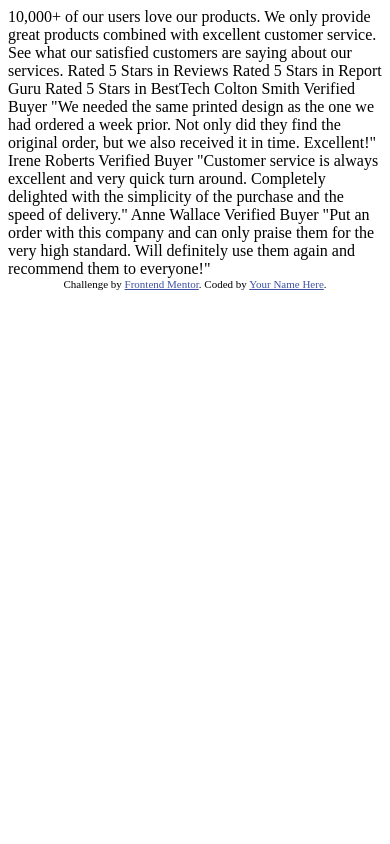
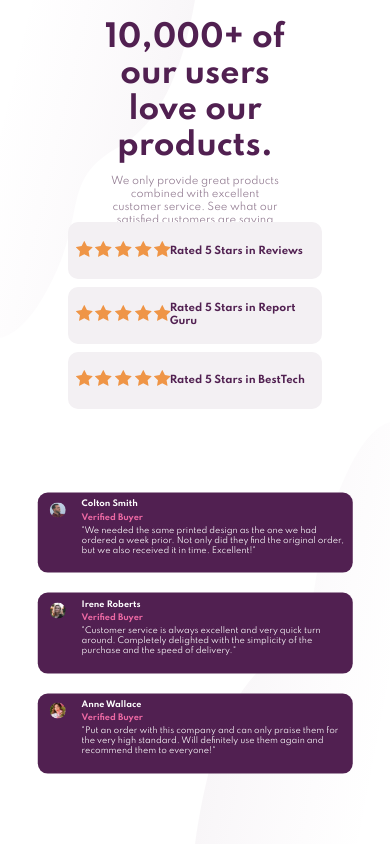
Before and after one commit to OhadBrunner/social-proof-section-master, a website: page index.html in a window 390 px wide. Drawn offline with Linux system fonts and the light colour scheme.

Commit message:
Challenge completed

```diff
--- /dev/null
+++ b/SASS/main.scss
@@ -0,0 +1,308 @@
+// SASS VARIABLES
+$color-primary-dark-purple: #512051;
+$color-primamry-light-purple: #927B91;
+$color-primary-pink: #EE69A4; // RESET
+
+*,
+*::after,
+*::before {
+  margin: 0;
+  padding: 0;
+  box-sizing: inherit;
+}
+
+html {
+  font-size: 62.5%;
+}
+
+body {
+  box-sizing: border-box;
+  position: relative;
+  font-family: 'Spartan', sans-serif;
+}
+
+.background {
+  position: relative;
+  height: 100vh;
+
+  .top-image {
+    position: absolute;
+    top: 0;
+    left: 0;
+  }
+
+  .bottom-image {
+    position: absolute;
+    right: 0;
+    bottom: 0;
+  }
+
+  .top-container {
+    position: absolute;
+    top: 0;
+    height: 50%;
+    width: 100%;
+
+    .left-box {
+      position: absolute;
+      top: 0;
+      left: 0;
+      height: 100%;
+      width: 50%;
+
+      .big-title {
+        margin: 10% 20% 0 15%;
+        font-size: 5rem;
+        font-weight: 700;
+        color: $color-primary-dark-purple;
+      }
+
+      .description {
+        margin: 2% 20% 0 15%;
+        font-size: 1.6rem;
+        font-weight: 400;
+        color: $color-primamry-light-purple;
+      }
+    }
+
+    .right-box {
+      position: absolute;
+      top: 10%;
+      right: 0;
+      height: 100%;
+      width: 50%;
+
+      .stars-box {
+        background-color: lighten($color-primamry-light-purple, 42%);
+        border-radius: 10px;
+        width: 65%;
+        height: 15%;
+        margin-bottom: 2%;
+        position: relative;
+
+        .stars {
+          display: inline-block;
+          position: absolute;
+          top: 50%;
+          transform: translateY(-50%);
+          margin-left: 5%;
+        }
+
+        .rating {
+          display: inline-block;
+          color: $color-primary-dark-purple;
+          font-weight: 700;
+          position: absolute;
+          top: 50%;
+          transform: translateY(-50%);
+          margin-left: 32%;
+          font-size: 1.2rem;
+        }
+      }
+
+      .stars-1 {
+        margin-top: 10%;
+        margin-left: 0;
+      }
+
+      .stars-2 {
+        margin-left: 6%;
+      }
+
+      .stars-3 {
+        margin-left: 12%;
+      }
+    }
+  }
+
+  .bottom-container {
+    position: absolute;
+    bottom: 0;
+    height: 50%;
+    width: 100%;
+    color: #fff;
+
+    .people {
+      background-color: $color-primary-dark-purple;
+      width: 27%;
+      height: 55%;
+      display: inline-block;
+      border-radius: 10px;
+      position: absolute;
+      font-weight: 400;
+
+      .name {
+        font-size: 1.2rem;
+        margin-top: 10%;
+      }
+
+      .who {
+        font-size: 1.2rem;
+        color: $color-primary-pink;
+        margin-top: 1%;
+      }
+
+      .about {
+        font-size: 1.2rem;
+        margin: 12% 3% 0 7%;
+      }
+    }
+
+    .face {
+      border-radius: 100%;
+      width: 10%;
+      float: left;
+      margin: 10% 5% 10% 7%;
+    }
+
+    .box-1 {
+      left: 7.5%;
+      top: 7%;
+    }
+
+    .box-2 {
+      left: 35%;
+      top: 14%;
+    }
+
+    .box-3 {
+      left: 62.5%;
+      top: 21%;
+    }
+  }
+}
+/* Moblie State */
+@media only screen and (max-width: 600px) {
+  .background {
+    .top-image {
+      position: absolute;
+      width: 50%;
+      height: 40%;
+    }
+
+    .bottom-image {
+      position: absolute;
+      width: 50%;
+      height: 50%;
+    }
+
+    .top-container {
+      .left-box {
+        height: 50%;
+        width: 100%;
+
+        .big-title {
+          margin: 5% 25% 0;
+          font-size: 3rem;
+          text-align: center;
+        }
+
+        .description {
+          margin: 3% 27% 0;
+          font-size: 1rem;
+          text-align: center;
+        }
+      }
+
+      .right-box {
+        height: 50%;
+        width: 100%;
+        margin-top: 180px;
+
+        .stars-box {
+          width: 65%;
+          height: 27%;
+          position: relative;
+          margin: 0 auto 2%;
+
+          .stars {
+            position: absolute;
+            top: 50%;
+            transform: translateY(-50%);
+            margin-left: 3%;
+          }
+
+          .rating {
+            color: $color-primary-dark-purple;
+            font-weight: 700;
+            position: absolute;
+            top: 50%;
+            transform: translateY(-50%);
+            font-size: 1rem;
+            margin-left: 40%;
+          }
+        }
+
+        .stars-1 {}
+
+        .stars-2 {}
+
+        .stars-3 {}
+      }
+    }
+
+    .bottom-container {
+      position: absolute;
+      bottom: 0;
+      height: 50%;
+      width: 100%;
+
+      .people-box {
+        position: absolute;
+        height: 95%;
+        width: 95%;
+        left: 50%;
+        top: 50%;
+        transform: translate(-50%, -50%);
+        display: flex;
+        justify-content: center;
+
+        .people {
+          width: 85%;
+          height: 20%;
+          display: block;
+
+          .name {
+            font-size: 0.8rem;
+            margin-top: 2%;
+          }
+
+          .who {
+            font-size: 0.8rem;
+            color: $color-primary-pink;
+            margin-top: 1%;
+          }
+
+          .about {
+            font-size: 0.8rem;
+            margin: 1% 1% 0 0;
+            text-align: left;
+          }
+        }
+
+        .face {
+          border-radius: 100%;
+          width: 5%;
+          float: left;
+          margin: 3% 5% 10% 4%;
+        }
+
+        .box-1 {
+          left: auto;
+          right: auto;
+          top: 15%;
+        }
+
+        .box-2 {
+          left: auto;
+          top: 40%;
+        }
+
+        .box-3 {
+          left: auto;
+          top: 65%;
+        }
+      }
+    }
+  }
+}
--- a/index.html
+++ b/index.html
@@ -1,61 +1,95 @@
 <!DOCTYPE html>
 <html lang="en">
-  <head>
-    <meta charset="UTF-8" />
-    <meta name="viewport" content="width=device-width, initial-scale=1.0" />
-    <!-- displays site properly based on user's device -->
 
-    <link
-      rel="icon"
-      type="image/png"
-      sizes="32x32"
-      href="./images/favicon-32x32.png"
-    />
+<head>
+  <meta charset="UTF-8" />
+  <meta name="viewport" content="width=device-width, initial-scale=1.0" />
+  <!-- displays site properly based on user's device -->
 
-    <title>Frontend Mentor | Social proof section</title>
+  <link rel="icon" type="image/png" sizes="32x32" href="./images/favicon-32x32.png" />
 
-    <!-- Feel free to remove these styles or customise in your own stylesheet 👍 -->
-    <style>
-      .attribution {
-        font-size: 11px;
-        text-align: center;
-      }
-      .attribution a {
-        color: hsl(228, 45%, 44%);
-      }
-    </style>
-  </head>
-  <body>
-    10,000+ of our users love our products.
+  <title>Frontend Mentor | Social proof section</title>
 
-    We only provide great products combined with excellent customer service.
-    See what our satisfied customers are saying about our services.
+  <!-- Google Fonts -->
 
-    Rated 5 Stars in Reviews
-    Rated 5 Stars in Report Guru
-    Rated 5 Stars in BestTech
+  <link rel="preconnect" href="https://fonts.googleapis.com">
+  <link rel="preconnect" href="https://fonts.gstatic.com" crossorigin>
+  <link href="https://fonts.googleapis.com/css2?family=Spartan:wght@400;500;700&display=swap" rel="stylesheet">
 
-    Colton Smith
-    Verified Buyer
-    "We needed the same printed design as the one we had ordered a week prior.
-    Not only did they find the original order, but we also received it in time.
-    Excellent!"
+  <!-- CSS -->
+  <link rel="stylesheet" href="CSS/styles.css">
+</head>
 
-    Irene Roberts
-    Verified Buyer
-    "Customer service is always excellent and very quick turn around. Completely
-    delighted with the simplicity of the purchase and the speed of delivery."
+<body>
+  <div class="background">
+    <img class="top-image" src="images/bg-pattern-top-desktop.svg" alt="top-pattern">
+    <img class="bottom-image" src="images/bg-pattern-bottom-desktop.svg" alt="bottom-pattern">
 
-    Anne Wallace
-    Verified Buyer
-    "Put an order with this company and can only praise them for the very high
-    standard. Will definitely use them again and recommend them to everyone!"
+     <div class="top-container">
+      <div class="left-box">
+        <h1 class="big-title">10,000+ of our users love our products.</h1>
+        <p class="description">We only provide great products combined with excellent customer service. See what our satisfied customers are saying about our services.</p>
+      </div>
+      <div class="right-box">
+        <div class="stars-box stars-1">
+          <div class="stars">
+            <img class="star" src="images/icon-star.svg" alt="star">
+            <img class="star" src="images/icon-star.svg" alt="star">
+            <img class="star" src="images/icon-star.svg" alt="star">
+            <img class="star" src="images/icon-star.svg" alt="star">
+            <img class="star" src="images/icon-star.svg" alt="star">
+          </div>
+          <h2 class="rating">Rated 5 Stars in Reviews</h2>
+        </div>
+        <div class="stars-box stars-2">
+          <div class="stars">
+            <img class="star" src="images/icon-star.svg" alt="star">
+            <img class="star" src="images/icon-star.svg" alt="star">
+            <img class="star" src="images/icon-star.svg" alt="star">
+            <img class="star" src="images/icon-star.svg" alt="star">
+            <img class="star" src="images/icon-star.svg" alt="star">
+          </div>
+          <h2 class="rating">Rated 5 Stars in Report Guru</h2>
+        </div>
+        <div class="stars-box stars-3">
+          <div class="stars">
+            <img class="star" src="images/icon-star.svg" alt="star">
+            <img class="star" src="images/icon-star.svg" alt="star">
+            <img class="star" src="images/icon-star.svg" alt="star">
+            <img class="star" src="images/icon-star.svg" alt="star">
+            <img class="star" src="images/icon-star.svg" alt="star">
+          </div>
+          <h2 class="rating">Rated 5 Stars in BestTech</h2>
+        </div>
+      </div>
+    </div>
+   <div class="bottom-container">
+      <div class="people-box">
+        <div class="people box-1">
+          <img class="face colton" src="images/image-colton.jpg" alt="image-colton">
+          <h2 class="name">Colton Smith</h2>
+          <h2 class="who">Verified Buyer</h2>
+          <p class="about"> "We needed the same printed design as the one we had ordered a week prior.
+            Not only did they find the original order, but we also received it in time.
+            Excellent!"</p>
+        </div>
+        <div class="people box-2">
+          <img class="face irene" src="images/image-irene.jpg" alt="image-irene">
+          <h2 class="name">Irene Roberts</h2>
+          <h2 class="who">Verified Buyer</h2>
+          <p class="about"> "Customer service is always excellent and very quick turn around. Completely
+            delighted with the simplicity of the purchase and the speed of delivery."</p>
+        </div>
+        <div class="people box-3">
+          <img class="face anne" src="images/image-anne.jpg" alt="image-anne">
+          <h2 class="name">Anne Wallace</h2>
+          <h2 class="who">Verified Buyer</h2>
+          <p class="about">"Put an order with this company and can only praise them for the very high
+            standard. Will definitely use them again and recommend them to everyone!" </p>
+        </div>
+      </div>
+    </div>
+  </div>
+</body>
 
-    <div class="attribution">
-      Challenge by
-      <a href="https://www.frontendmentor.io?ref=challenge" target="_blank"
-        >Frontend Mentor</a
-      >. Coded by <a href="#">Your Name Here</a>.
-    </div>
-  </body>
 </html>
```
Also changed, not shown: package.json (added, +17 -0 lines), CSS/styles.css (added), 1 other file.
